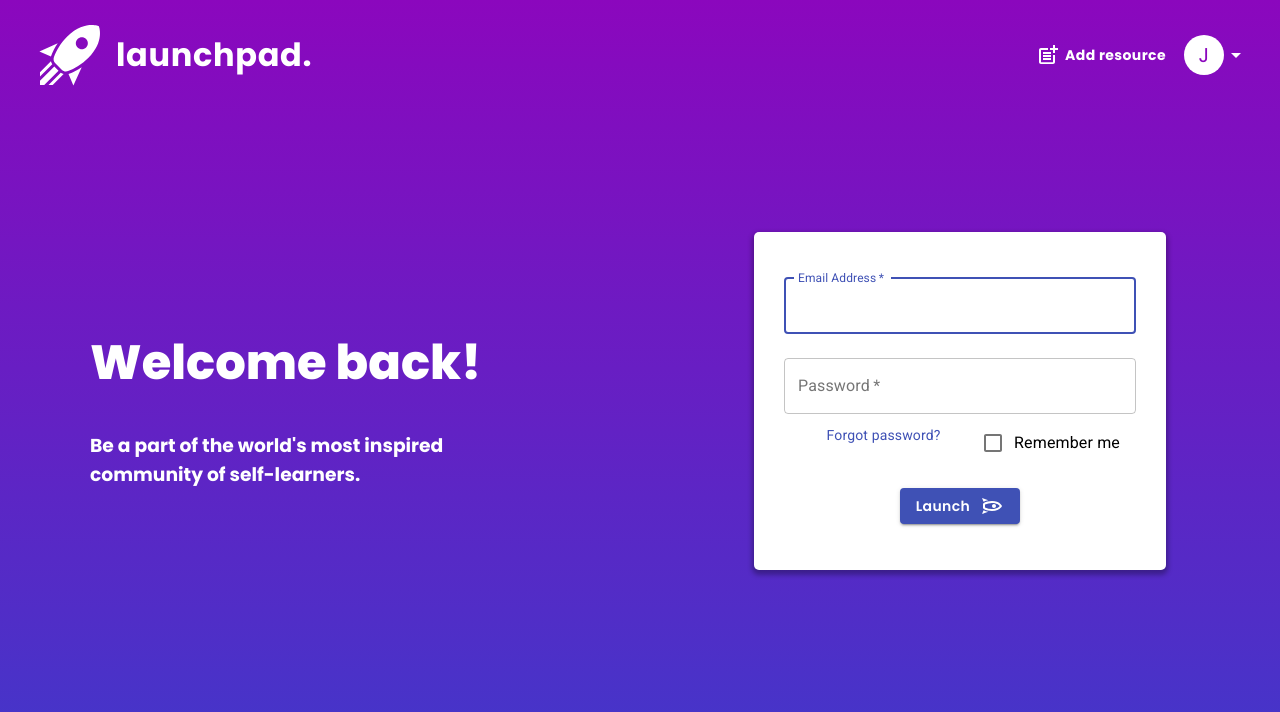
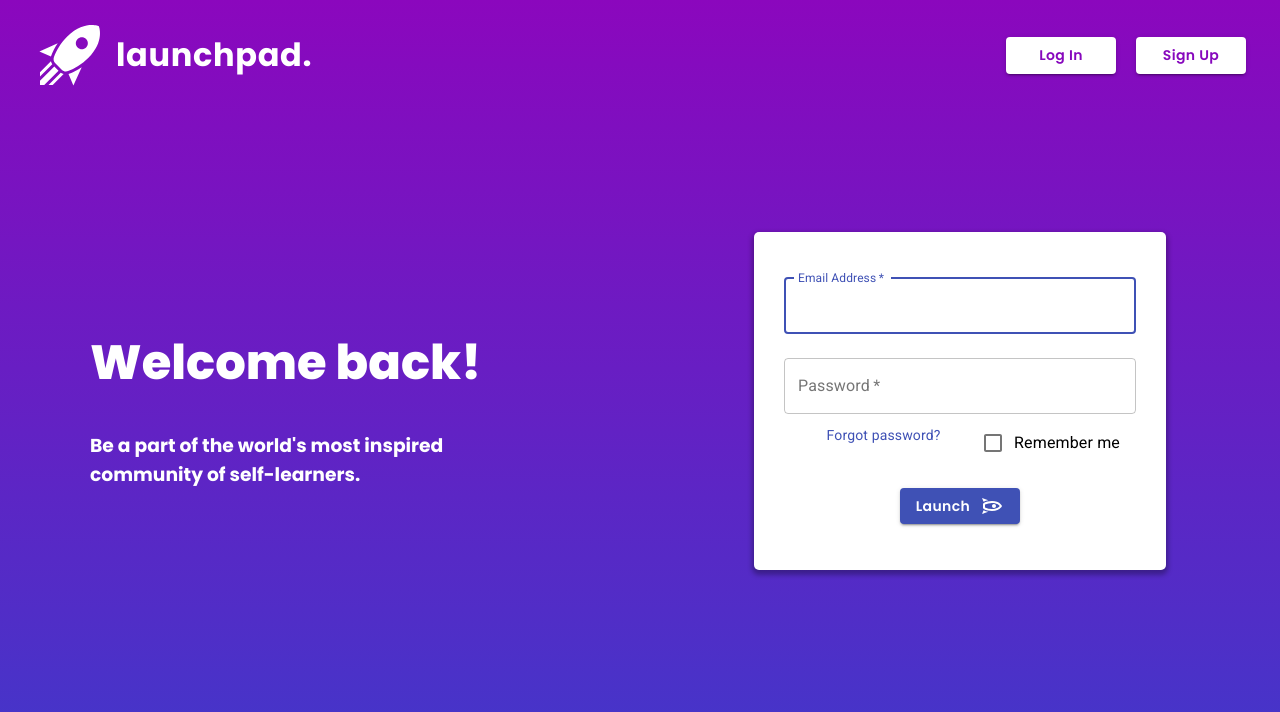
Before and after one commit to Felix-Poon/RSE-Launchpad-Frontend, a React (Create React App) app: page /login in a window 1280 px wide. Shown: the top 712 px of the page. Built offline with nearby package versions, Linux system fonts and the light colour scheme.

Commit message:
minor fic

```diff
--- a/src/components/Header.js
+++ b/src/components/Header.js
@@ -34,7 +34,7 @@ const logoutMenu = (<LogoutMenu/>);
 // Put header here
 export function Header() {
   const classes = useStyles();
-  const [loggedIn, setLoggedIn] = React.useState(true);
+  const [loggedIn, setLoggedIn] = React.useState(false);
 
   /* Check if user logged in */
   let menu = loggedIn ? logoutMenu : loginMenu;
--- a/src/pages/Login.js
+++ b/src/pages/Login.js
@@ -15,7 +15,6 @@ import Link from '@material-ui/core/Link';
 
 import Grid from '@material-ui/core/Grid';
 import { mdiRocketOutline } from '@mdi/js';
-
 
 const useStyles = makeStyles((theme) => ({
   placement: {
```
